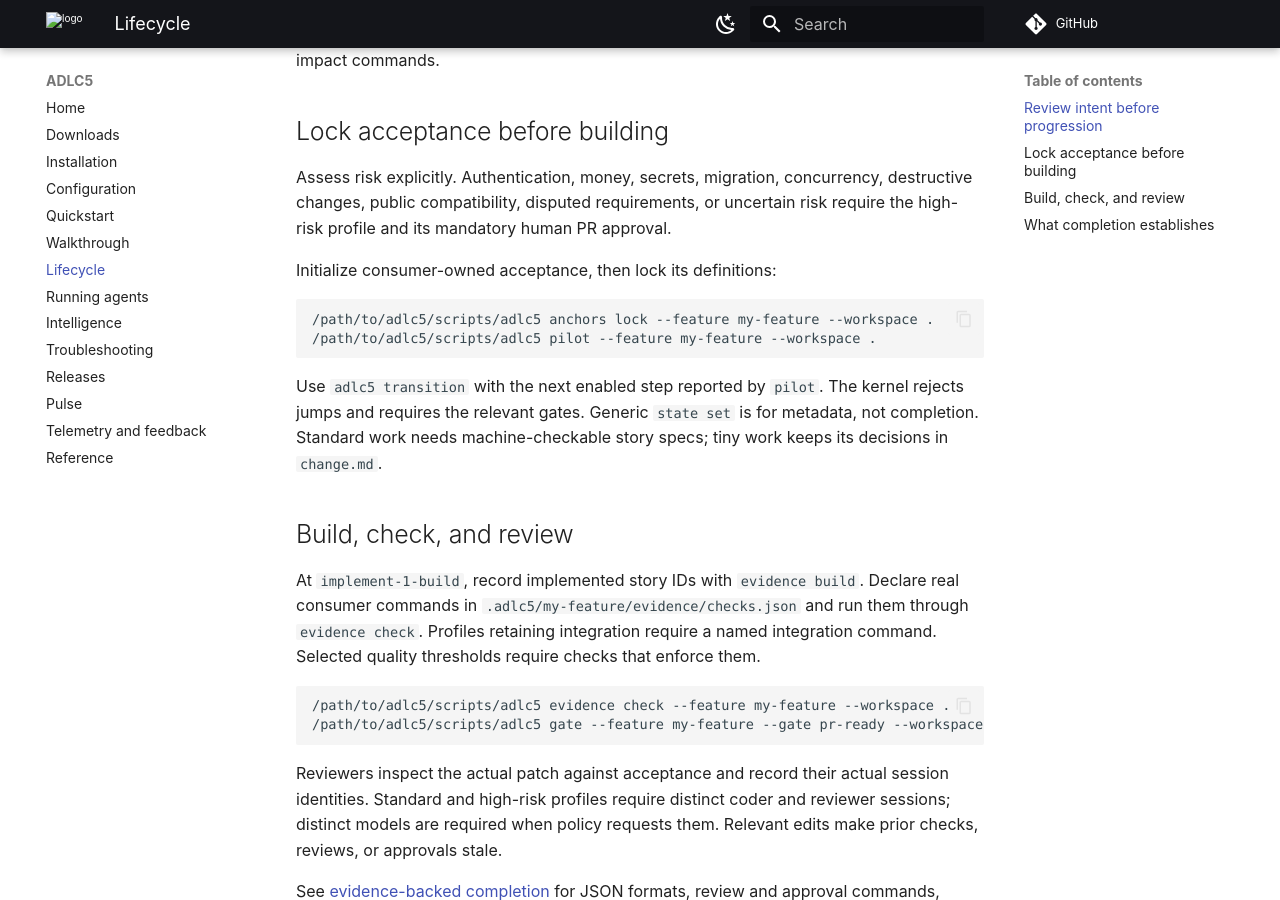
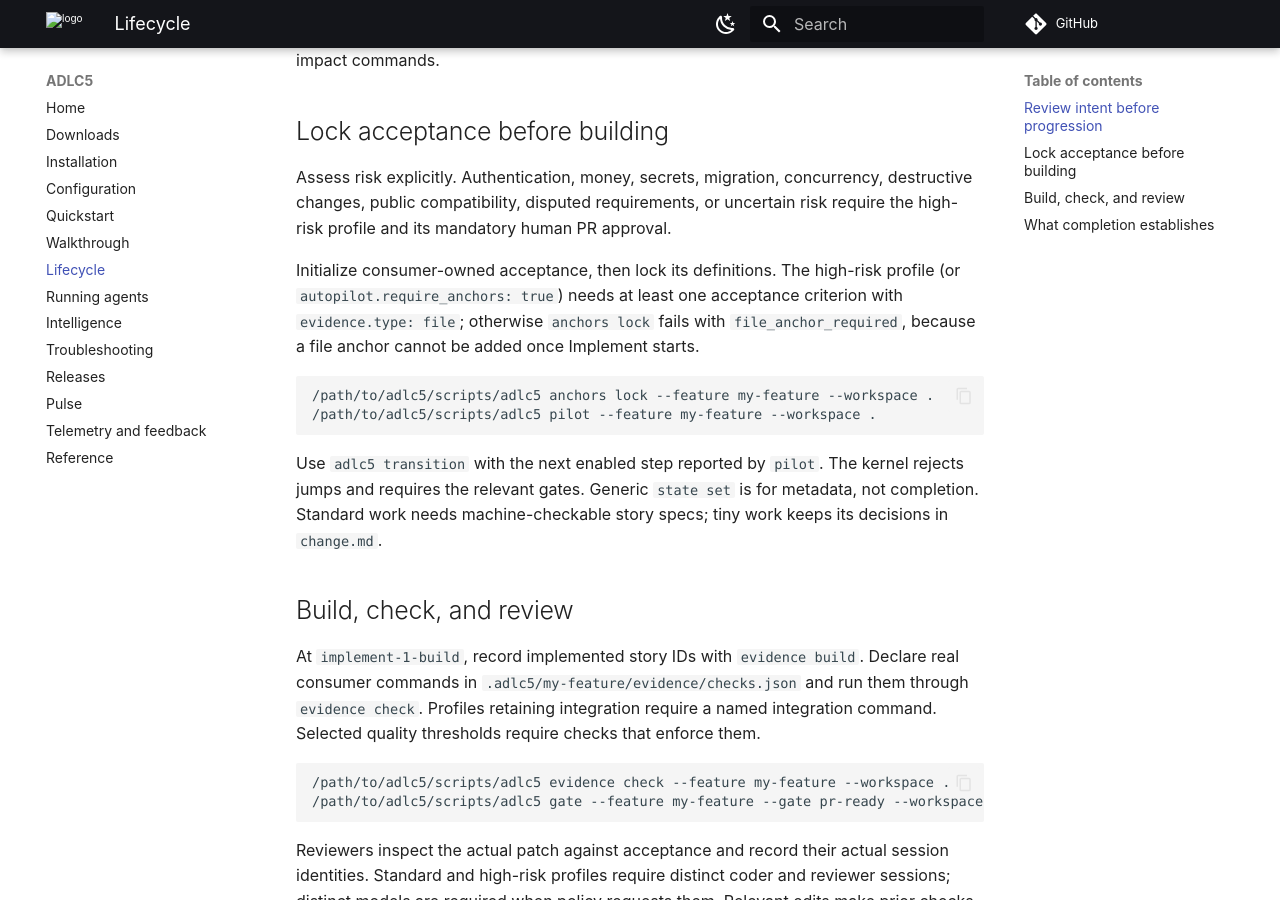
Before and after one commit to dango-tech/adlc5, an MkDocs documentation site: the page built from website/docs/lifecycle.md, in a window 1280 px wide and 900 px high, scrolled down 929 px. Built offline with MkDocs 1.6.1 and Material for MkDocs 9.7.7, drawn with Linux system fonts in a browser that asks for light colours; comment, search, counter and statistics services are not loaded.

Commit message:
Document the high-risk file-anchor requirement (#38)
* Stop ADLC5 runs from burning tokens through inline builds and short polling

A Codex thread used 63M tokens in one hour: it ran Specify inside a
~300k-token thread and polled subagents and an e2e terminal ~200 times,
each poll resending the whole context. Another built a whole plan inline
(431M tokens). Require per-story subagents, a fresh thread per lifecycle,
and one long blocking wait instead of short polls.

Co-Authored-By: Claude Opus 5.5 <noreply@anthropic.com>

* Show real token use and evidence in Pulse, and unblock stalled autopilot runs

Pulse
- Readable workflow summary: spec, stories, delivery, check results and
  review notes (snapshot schema gains an optional `summary`).
- Project cards are fully clickable; board links use the link colour.
- Codex session IDs link to codex://threads/<id>; worktree, spec, receipt
  and event paths link to their files on the local all-projects board.
- Feature usage falls back to transcript token totals of matched sessions
  when no hook ledger exists (board tile and terminal band), preferring
  the feature's own worktree, then the same project.

Kernel
- Duplicate policy keys name the key and both lines, so an agent can fix
  the file instead of retrying a gate that can never pass.
- `adlc5 config set KEY VALUE --scope machine|project|worktree`.

Co-Authored-By: Claude Opus 5.5 <noreply@anthropic.com>

* Name duplicate policy keys and lines in the fallback YAML parser too

CI runs without PyYAML, so policies load through simple_yaml, whose
duplicate-key error still lacked the key's line numbers.

Co-Authored-By: Claude Opus 5.5 <noreply@anthropic.com>

* Fail anchors lock when a high_risk feature has no file anchor

A high_risk (or require_anchors) feature could lock acceptance with only
command evidence, finish Implement, and then fail pr-ready with no
supported way to add a file anchor. anchors lock now refuses with
file_anchor_required while adding one is still allowed. The rule lives in
policies_load.anchors_required, shared with check-gates.

Refs #31

Co-Authored-By: Claude Opus 5.5 <noreply@anthropic.com>

* Document the file-anchor requirement on the website and changelog

Co-Authored-By: Claude Opus 5.5 <noreply@anthropic.com>

---------

Co-authored-by: Claude Opus 5.5 <noreply@anthropic.com>

````diff
--- a/website/docs/lifecycle.md
+++ b/website/docs/lifecycle.md
@@ -37,7 +37,10 @@ Assess risk explicitly. Authentication, money, secrets, migration, concurrency,
 destructive changes, public compatibility, disputed requirements, or uncertain
 risk require the high-risk profile and its mandatory human PR approval.
 
-Initialize consumer-owned acceptance, then lock its definitions:
+Initialize consumer-owned acceptance, then lock its definitions. The high-risk
+profile (or `autopilot.require_anchors: true`) needs at least one acceptance
+criterion with `evidence.type: file`; otherwise `anchors lock` fails with
+`file_anchor_required`, because a file anchor cannot be added once Implement starts.
 
 ```bash
 /path/to/adlc5/scripts/adlc5 anchors lock --feature my-feature --workspace .
````
Also changed, not shown: CHANGELOG.md (+4 -0 lines), docs/ADLC5.md (+1 -1 lines).
